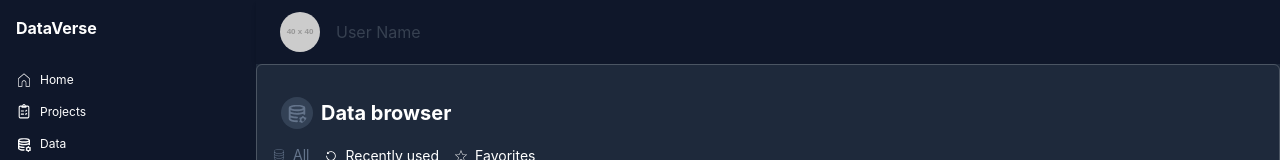
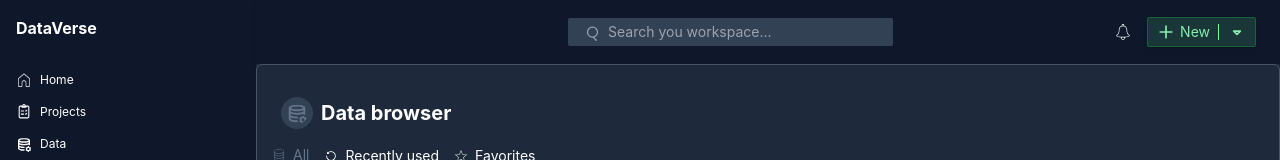
Before and after one commit to nexarvo/DataVerse, a React (Vite) app in the folder frontend/: page /dashboard/data in a window 1280 px wide. Shown: the top 160 px of the page. Built offline with nearby package versions, Linux system fonts and the light colour scheme; no server answers.

Commit message:
add: top bar UI complete

```diff
--- a/frontend/src/components/TopBar.tsx
+++ b/frontend/src/components/TopBar.tsx
@@ -1,23 +1,84 @@
-import React, { useState } from 'react';
+import React from 'react';
+import NotificationIcon from '../assets/notification-icon.svg';
 
 const TopBar: React.FC = () => {
-  const [workspace, setWorkspace] = useState('Default Workspace');
-  const workspaces = ['Workspace 1', 'Workspace 2', 'Workspace 3'];
-
-  const handleWorkspaceChange = (newWorkspace: string) => {
-    setWorkspace(newWorkspace);
-  };
-
   return (
     <div className='h-16 bg-dark flex items-center justify-between px-6 shadow-md'>
-      {/* Right Side: User Profile (Placeholder) */}
+      {/* Search Bar */}
+      <div className='relative w-1/3 ml-72'>
+        <input
+          type='text'
+          className='w-full bg-third text-white placeholder-gray-400 text-sm rounded-sm py-1 pl-10 pr-8 focus:outline-none'
+          placeholder='Search you workspace...'
+        />
+        <svg
+          xmlns='http://www.w3.org/2000/svg'
+          fill='none'
+          viewBox='0 0 24 24'
+          strokeWidth='1.5'
+          stroke='currentColor'
+          className='absolute left-3 top-1.5 h-5 w-5 text-gray-400'
+        >
+          <path
+            strokeLinecap='round'
+            strokeLinejoin='round'
+            d='M15.75 15.75L19.5 19.5m-4.5-3.75a6 6 0 100-12 6 6 0 000 12z'
+          />
+        </svg>
+      </div>
+
+      {/* Right Section */}
       <div className='flex items-center space-x-4'>
-        <img
-          src='https://via.placeholder.com/40'
-          alt='User Avatar'
-          className='h-10 w-10 rounded-full'
-        />
-        <span className='text-gray-700'>User Name</span>
+        <button className='text-gray-400 text-sm hover:bg-transparent'>
+          <img src={NotificationIcon} alt='icon' className='h-4 w-4' />
+        </button>
+        <button className='px-2 py-1 bg-green-glass border border-green-800 text-green-300 shadow-md backdrop-blur-md rounded-sm hover:bg-green-hover transition'>
+          <div className='flex items-center'>
+            <svg
+              width='20'
+              height='20'
+              viewBox='0 0 24 24'
+              fill='none'
+              xmlns='http://www.w3.org/2000/svg'
+            >
+              <path
+                d='M12 5V19'
+                stroke='rgb(134, 239, 172)'
+                stroke-width='2'
+                stroke-linecap='round'
+                stroke-linejoin='round'
+              />
+              <path
+                d='M5 12H19'
+                stroke='rgb(134, 239, 172)'
+                stroke-width='2'
+                stroke-linecap='round'
+                stroke-linejoin='round'
+              />
+            </svg>
+            <span className='text-sm ml-1'>New</span>
+
+            {/* Partition */}
+            <div className='mx-2 border-l border-green-300 h-4'></div>
+
+            {/* Down Arrow */}
+            <svg
+              width='20'
+              height='20'
+              viewBox='0 0 24 24'
+              fill='none'
+              xmlns='http://www.w3.org/2000/svg'
+            >
+              <path
+                d='M12 15L8 11H16L12 15Z'
+                stroke='rgb(134, 239, 172)'
+                stroke-width='2'
+                stroke-linecap='round'
+                stroke-linejoin='round'
+              />
+            </svg>
+          </div>
+        </button>
       </div>
     </div>
   );
--- a/frontend/tailwind.config.js
+++ b/frontend/tailwind.config.js
@@ -11,6 +11,8 @@ export default {
         accent: '#1E293B',
         third: '#334155',
         fourth: '#64748B',
+        'green-glass': 'rgba(72, 187, 120, 0.2)', // Light green transparent
+        'green-glass-hover': 'rgba(72, 187, 120, 0.4)', // Slightly darker green on hover
       },
     },
   },
```
Also changed, not shown: frontend/src/assets/notification-icon.svg (added).
